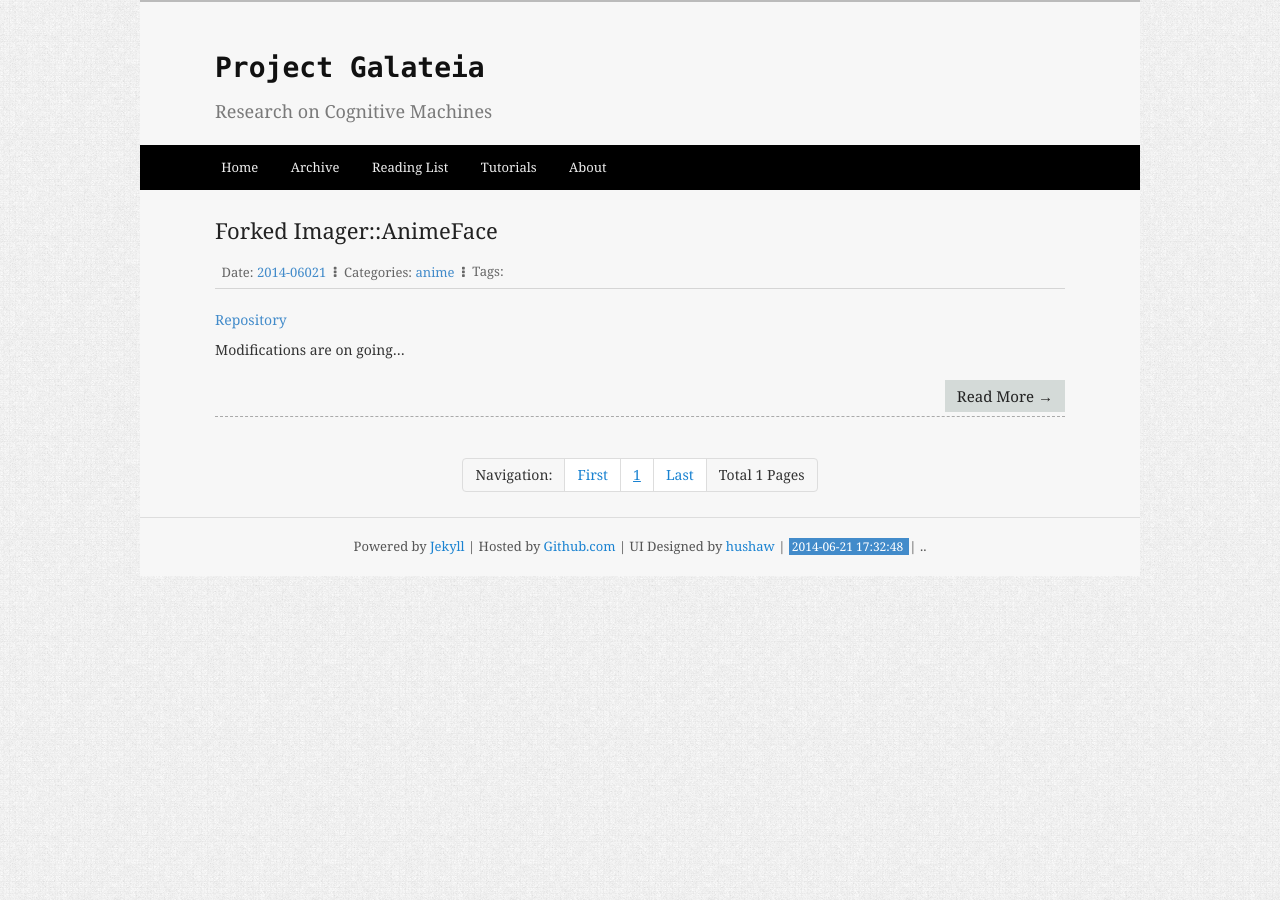
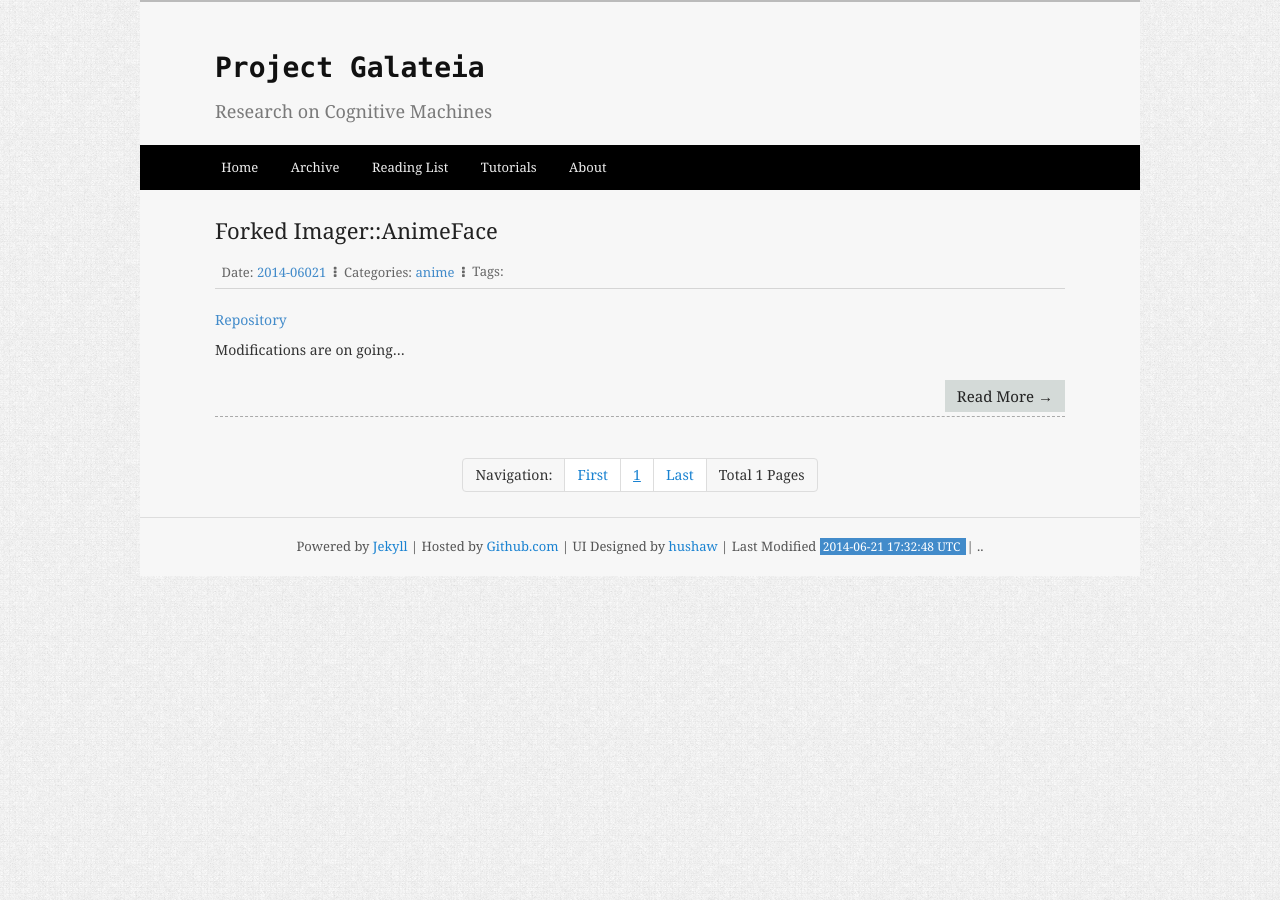
Before and after one commit to projectgalateia/projectgalateia.github.io, a Jekyll site: the page built from index.html, in a window 1280 px wide. Built offline with Jekyll 4.4.1, drawn with Linux system fonts in a browser that asks for light colours; Markdown is read by kramdown in place of the engine named in the settings; the list of posts is cut into pages by our own code; some of the changed lines change nothing that is shown.

Commit message:
Some Fix

```diff
--- a/_includes/google_analysis.md
+++ /dev/null
@@ -1,10 +0,0 @@
-<script type="text/javascript">
-    var _gaq = _gaq || [];
-    _gaq.push(['_setAccount', 'UA-34850864-1']);
-    _gaq.push(['_trackPageview']);
-    (function() {
-        var ga = document.createElement('script'); ga.type = 'text/javascript'; ga.async = true;
-        ga.src = ('https:' == document.location.protocol ? 'https://ssl' : 'http://www') + '.google-analytics.com/ga.js';
-        var s = document.getElementsByTagName('script')[0]; s.parentNode.insertBefore(ga, s);
-    })();
-</script>
--- a/_layouts/default.html
+++ b/_layouts/default.html
@@ -41,7 +41,7 @@
              Powered by <a href="https://github.com/mojombo/jekyll">Jekyll</a>
              | Hosted by <a href="http://github.com">Github.com</a>
              | UI Designed by <a href="http://hushaw.github.io/about.html">hushaw</a>
-             | <span class="page-generator-time">{{site.time | date:"%Y-%m-%d %H:%M:%S"}} </span>
+             | Last Modified <span class="page-generator-time">{{site.time | date:"%Y-%m-%d %H:%M:%S"}} UTC </span>
              | ..
          </span>
      </div>
@@ -54,6 +54,5 @@
             prettyPrint();
         });
      </script>
-     {% include google_analysis.md %}
 </body>
 </html>
```
